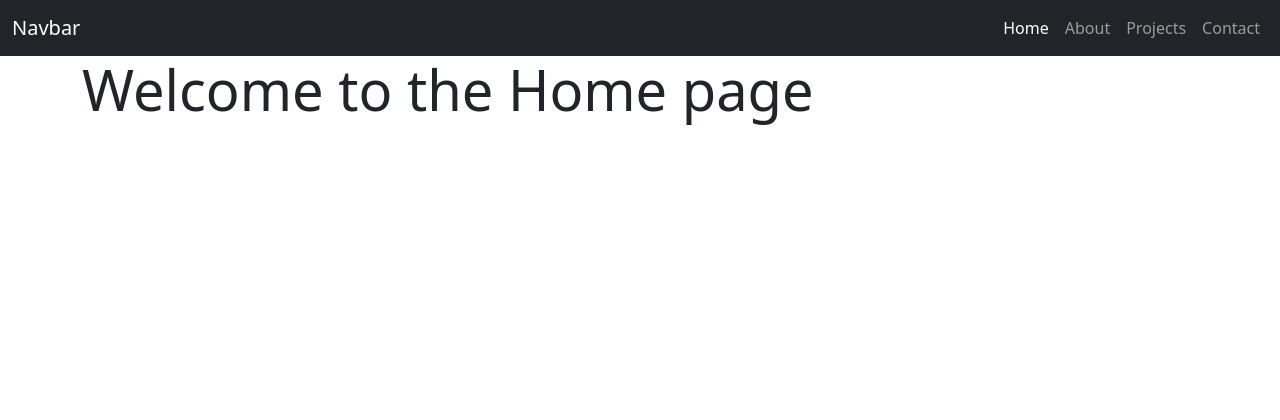
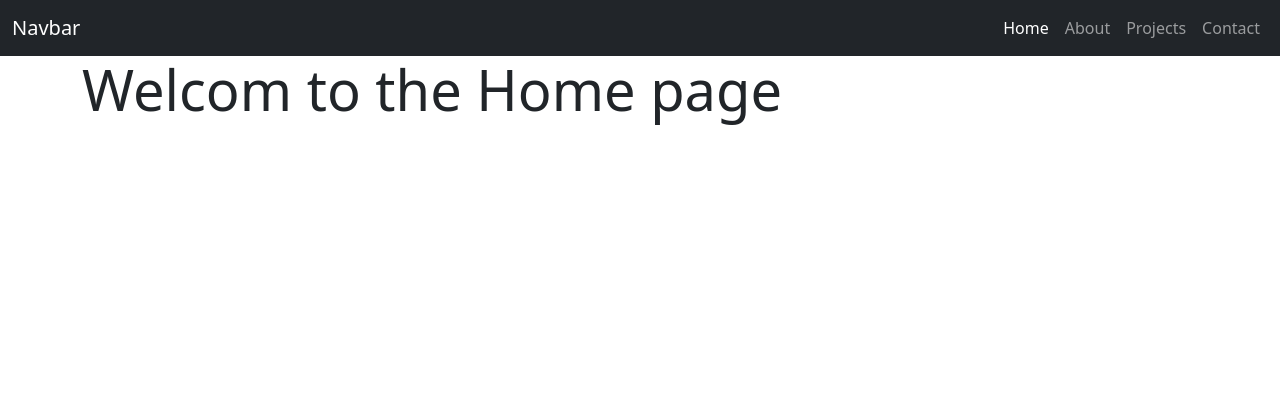
Before and after one commit to jeralxndr/assignment-2-work, a Node server app: page / in a window 1280 px wide. Shown: the top 420 px of the page. Run offline with Node 20, Linux system fonts and the light colour scheme; some libraries are stand-ins or nearby versions.

Commit message:
little change

```diff
--- a/WebProject/views/index.ejs
+++ b/WebProject/views/index.ejs
@@ -4,7 +4,7 @@
 <main>
   <div class="jumbotron jumbotron-fluid">
   <div class="container">
-    <h1 class="display-4">Welcome to the <%= title %> page</h1>
+    <h1 class="display-4">Welcom to the <%= title %> page</h1>
   </div>
 </div>
 </main>
```
